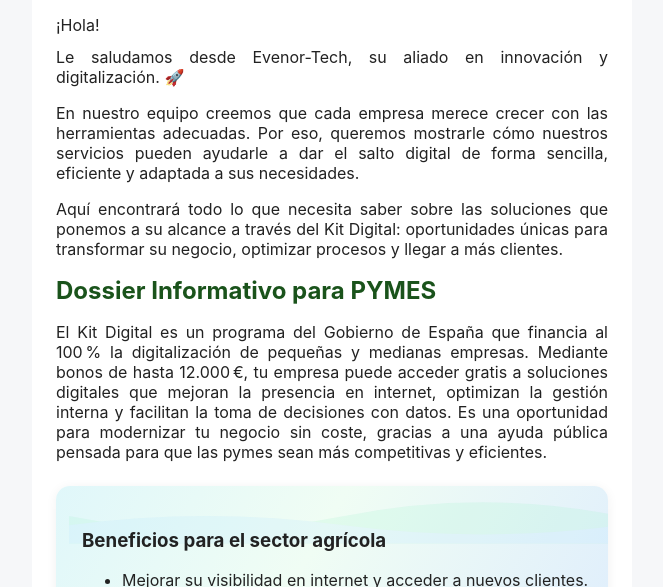
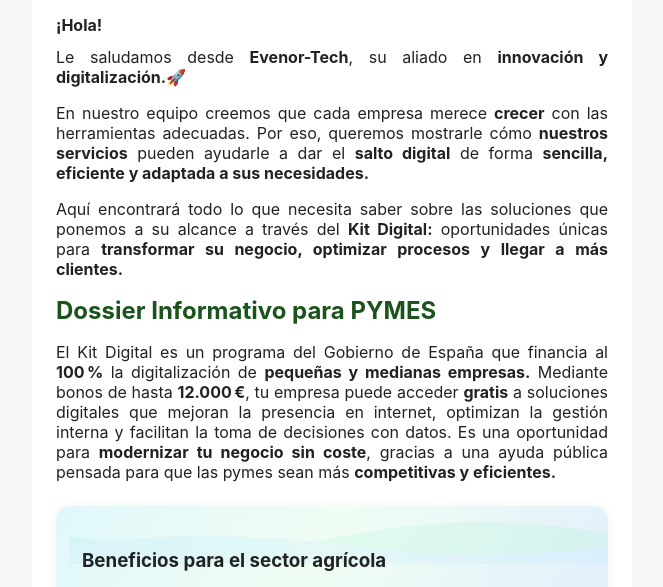
Before and after one commit to SebassG05/Dossier, a website: page src/templates/email.html in a window 1280 px wide. Shown: the part 150-737 px from the top of the page, without its empty margins (308-971 px from the left). Drawn offline with Linux system fonts and the light colour scheme.

Commit message:
commit 12

```diff
--- a/src/templates/email.html
+++ b/src/templates/email.html
@@ -123,13 +123,13 @@
             </tr>
             <tr>
               <td class="px" style="padding:24px; font-family:Arial, sans-serif; color:#222222;">
-                <p style="margin:0 0 12px; text-align:justify;">¡Hola!</p>
-                <div style="margin:0 0 16px; text-align:justify;"> Le saludamos desde Evenor-Tech, su aliado en innovación y digitalización. 🚀</div>
-                <div style="margin:0 0 16px; text-align:justify;"> En nuestro equipo creemos que cada empresa merece crecer con las herramientas adecuadas. Por eso, queremos mostrarle cómo nuestros servicios pueden ayudarle a dar el salto digital de forma sencilla, eficiente y adaptada a sus necesidades.</div>
-                <div style="margin:0 0 16px; text-align:justify;">Aquí encontrará todo lo que necesita saber sobre las soluciones que ponemos a su alcance a través del Kit Digital: oportunidades únicas para transformar su negocio, optimizar procesos y llegar a más clientes.</div>
+                <p style="margin:0 0 12px; text-align:justify;"><b>¡Hola!</b></p>
+                <div style="margin:0 0 16px; text-align:justify;"> Le saludamos desde <b>Evenor-Tech</b>, su aliado en <b>innovación y digitalización.</b>🚀</div>
+                <div style="margin:0 0 16px; text-align:justify;"> En nuestro equipo creemos que cada empresa merece <b>crecer</b> con las herramientas adecuadas. Por eso, queremos mostrarle cómo <b>nuestros servicios</b> pueden ayudarle a dar el <b> salto digital</b> de forma <b>sencilla, eficiente y adaptada a sus necesidades.</b></div>
+                <div style="margin:0 0 16px; text-align:justify;">Aquí encontrará todo lo que necesita saber sobre las soluciones que ponemos a su alcance a través del <b>Kit Digital:</b> oportunidades únicas para <b>transformar su negocio, optimizar procesos y llegar a más clientes.</b></div>
 
                 <h1 style="margin:0 0 16px; font-size:24px; line-height:1.3; color:#1a531b;">Dossier Informativo para PYMES</h1>
-                <p style="margin:0 0 12px; text-align:justify;">El Kit Digital es un programa del Gobierno de España que financia al 100 % la digitalización de pequeñas y medianas empresas. Mediante bonos de hasta 12.000 €, tu empresa puede acceder gratis a soluciones digitales que mejoran la presencia en internet, optimizan la gestión interna y facilitan la toma de decisiones con datos. Es una oportunidad para modernizar tu negocio sin coste, gracias a una ayuda pública pensada para que las pymes sean más competitivas y eficientes.</p>
+                <p style="margin:0 0 12px; text-align:justify;">El Kit Digital es un programa del Gobierno de España que financia al <b>100 %</b> la digitalización de <b>pequeñas y medianas empresas.</b> Mediante bonos de hasta <b>12.000 €</b>, tu empresa puede acceder <b>gratis</b> a soluciones digitales que mejoran la presencia en internet, optimizan la gestión interna y facilitan la toma de decisiones con datos. Es una oportunidad para <b>modernizar tu negocio sin coste</b>, gracias a una ayuda pública pensada para que las pymes sean más <b>competitivas y eficientes.</b></p>
 
                 <!-- Carrusel informativo -->
                 <div class="info-carousel">
```
